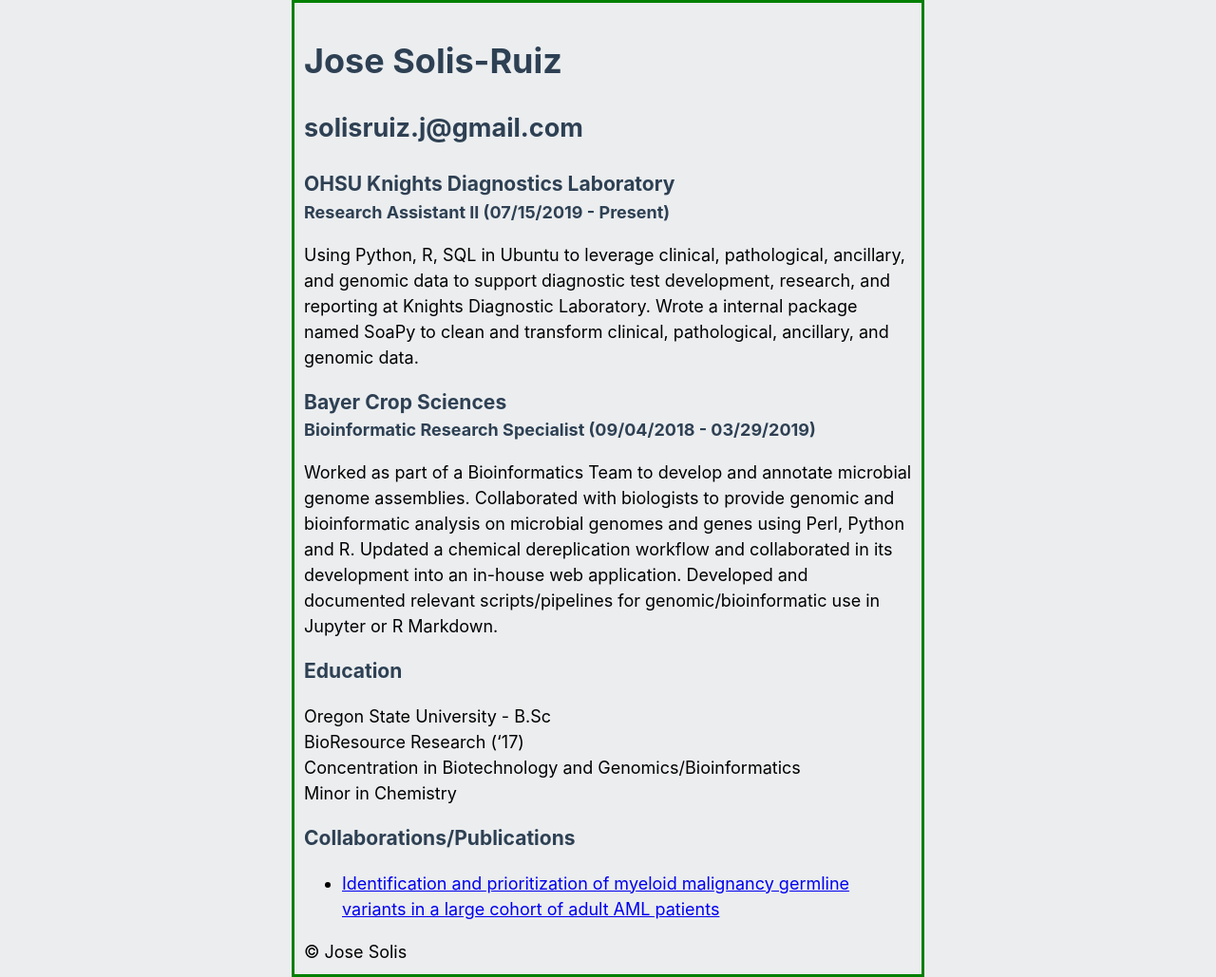
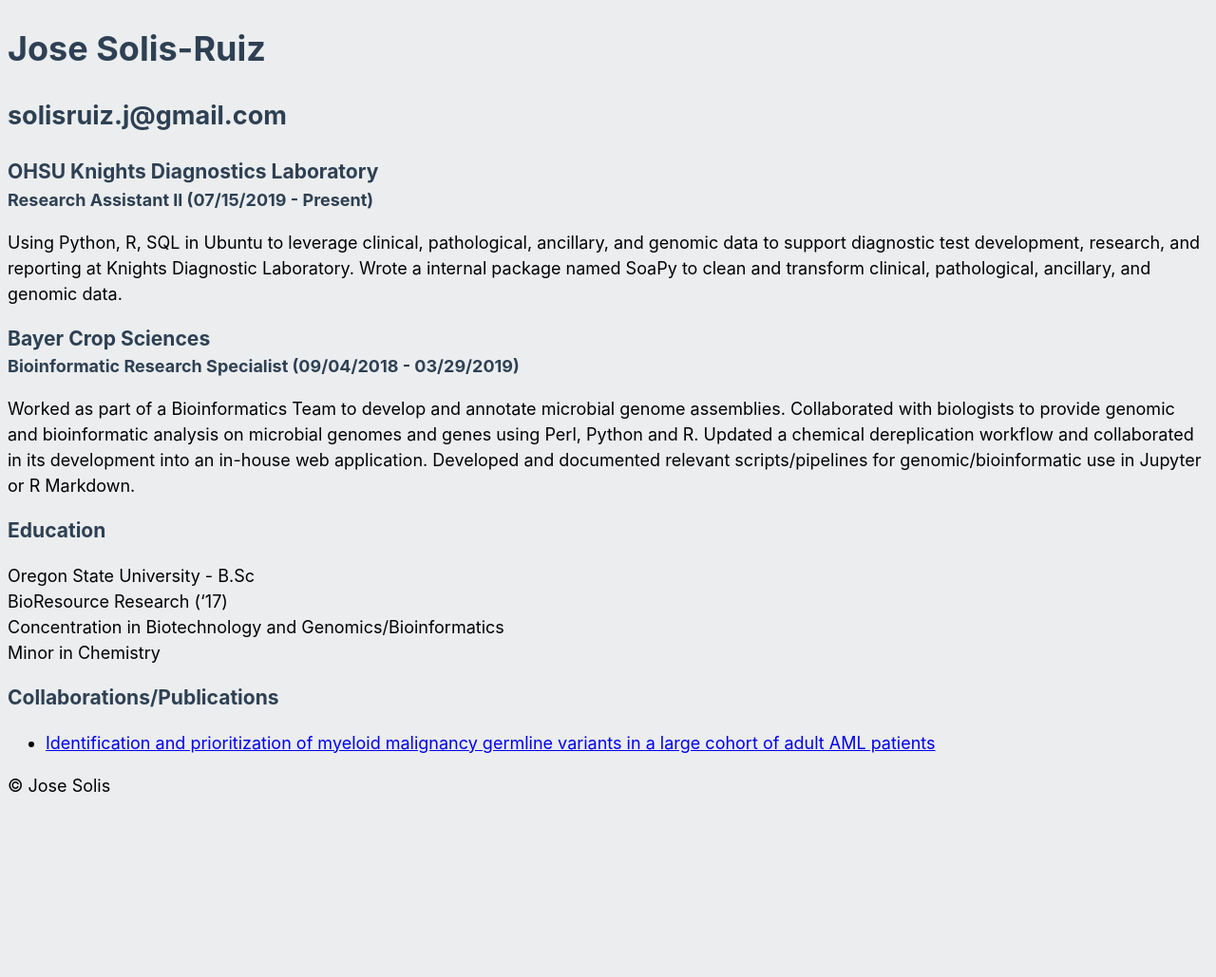
Before and after one commit to solisruj/solisruj.github.io, a Jekyll site: the page built from docs/index.md, in a window 1280 px wide. Shown: the whole page at 95% size. Built offline with Jekyll 4.4.1, drawn with Linux system fonts in a browser that asks for light colours; our own code applies the rules of GitHub Pages for plain Markdown files; after the commit the page ends 900 px from its top, so only the background shows below that.

Commit message:
reversing changes

```diff
--- a/docs/_sass/_theme_main.scss
+++ b/docs/_sass/_theme_main.scss
@@ -3,11 +3,6 @@
   font-size: 18px;
   line-height: 1.5;
   background-color: #EBEDEF;
-
-  margin: auto;
-  width: 50%;
-  border: 3px solid green;
-  padding: 10px;
 
   h1,
   h2,
```
